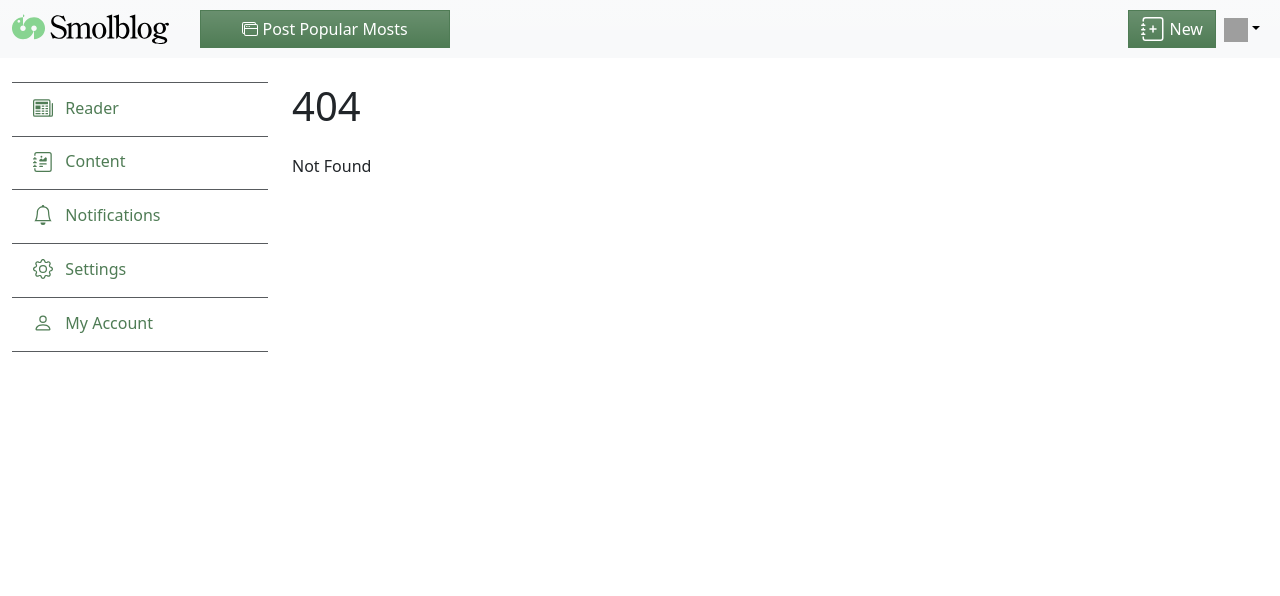
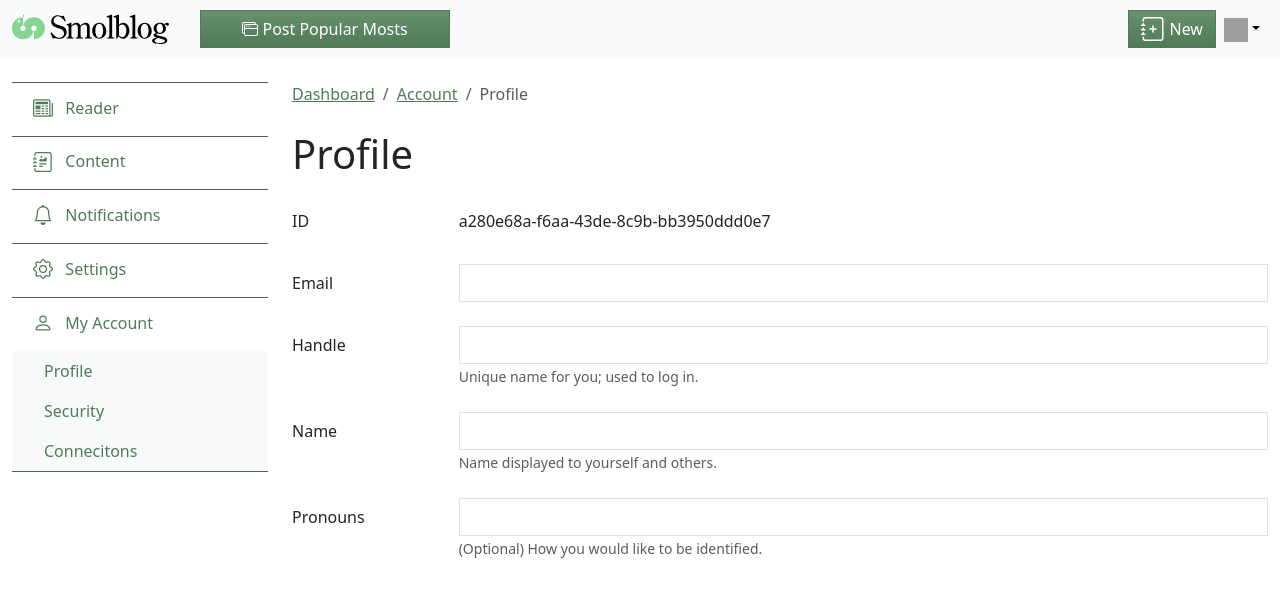
Before and after one commit to oddevan/smolblog-dashboard, a SvelteKit app: page /account in a window 1280 px wide. Before the commit this address had no page. Shown: the top 596 px of the page. Built offline with nearby package versions, Linux system fonts and the light colour scheme; grey boxes are pictures that could not be loaded.

Commit message:
Breadcrumbs and such

```diff
--- /dev/null
+++ b/src/lib/components/Breadcrumbs.svelte
@@ -0,0 +1,20 @@
+<script lang="ts" context="module">
+	export interface BreadcrumbStep {
+		path: string,
+		title: string,
+	};
+</script>
+
+<script lang="ts">
+	export let steps: BreadcrumbStep[];
+	export let current: string;
+</script>
+
+<nav aria-label="breadcrumb" id="breadcrumb-nav">
+	<ol class="breadcrumb">
+		{#each steps as { path, title }}
+		<li class="breadcrumb-item"><a href="{path}">{title}</a></li>
+		{/each }
+		<li class="breadcrumb-item active" aria-current="page">{current}</li>
+	</ol>
+</nav>
--- a/src/routes/+layout.svelte
+++ b/src/routes/+layout.svelte
@@ -11,69 +11,4 @@
 
 <Navbar/>
 
-<div class="container-fluid mx-auto" style="min-height: 100%">
-	<div class="row">
-		<div class="col-lg offcanvas-lg offcanvas-start" tabindex="-1" id="sidebar" aria-labelledby="sidelineLabel">
-			<div class="offcanvas-header">
-				<h5 class="offcanvas-title" id="sidelineLabel">
-					<img src="/smolblog.wordmark.onwhite.svg" class="d-inline-block align-top" alt="Smolblog" style="width: auto; height: 30px">
-				</h5>
-				<button type="button" class="btn-close" data-bs-dismiss="offcanvas" data-bs-target="#sidebar"  aria-label="Close"></button>
-			</div>
-
-			<button id="site-select-btn" type="button" class="btn btn-primary btn-block mb-3" data-bs-toggle="modal" data-bs-target="#siteSelectModal">
-				<Icon icon="window-stack"/>
-				Post Popular Mosts
-			</button>
-
-			<nav>
-				<ul class="nav nav-pills flex-column" id="sidebar-nav">
-					<li class="nav-item">
-						<a class="nav-link" href="/reader"><Icon icon="newspaper"/> Reader</a>
-						<slot name="reader-nav"/>
-					</li>
-					<li class="nav-item">
-						<a class="nav-link" href="/content"><Icon icon="journal-richtext"/> Content</a>
-						<slot name="content-nav"/>
-					</li>
-					<li class="nav-item">
-						<a class="nav-link" href="/notifications"><Icon icon="bell"/> Notifications</a>
-						<slot name="notifications-nav"/>
-					</li>
-					<li class="nav-item">
-						<a class="nav-link" href="/settings"><Icon icon="gear"/> Settings</a>
-						<slot name="settings-nav"/>
-					</li>
-					<li class="nav-item">
-						<a class="nav-link" href="/account"><Icon icon="person"/> My Account</a>
-						<slot name="account-nav"/>
-					</li>
-				</ul>
-			</nav>
-
-		</div>
-		<div class="col-lg">
-			<slot />
-		</div>
-	</div>
-</div>
-
-<div class="modal fade" id="siteSelectModal" tabindex="-1" aria-labelledby="siteSelectModalLabel" aria-hidden="true">
-	<div class="modal-dialog">
-		<div class="modal-content">
-			<div class="modal-header">
-				<h1 class="modal-title fs-5" id="siteSelectModalLabel">Select Site</h1>
-				<button type="button" class="btn-close" data-bs-dismiss="modal" aria-label="Close"></button>
-			</div>
-			<div class="modal-body">
-				<div class="list-group list-group-flush">
-					<button class="list-group-item list-group-item-action" data-bs-dismiss="modal">Post Popular Mosts</button>
-					<button class="list-group-item list-group-item-action" data-bs-dismiss="modal">oddEvan.com</button>
-					<button class="list-group-item list-group-item-action" data-bs-dismiss="modal">madcrasher.com</button>
-					<button class="list-group-item list-group-item-action" data-bs-dismiss="modal">The Nowhereverse</button>
-					<button class="list-group-item list-group-item-action" data-bs-dismiss="modal">PillTimer</button>
-				</div>
-			</div>
-		</div>
-	</div>
-</div>
+<slot/>
--- /dev/null
+++ b/src/routes/SidebarFrame.svelte
@@ -0,0 +1,70 @@
+<script lang="ts">
+	import Icon from "../lib/components/Icon.svelte";
+</script>
+
+<div class="container-fluid mx-auto" style="min-height: 100%">
+	<div class="row">
+		<div class="col-lg offcanvas-lg offcanvas-start" tabindex="-1" id="sidebar" aria-labelledby="sidelineLabel">
+			<div class="offcanvas-header">
+				<h5 class="offcanvas-title" id="sidelineLabel">
+					<img src="/smolblog.wordmark.onwhite.svg" class="d-inline-block align-top" alt="Smolblog" style="width: auto; height: 30px">
+				</h5>
+				<button type="button" class="btn-close" data-bs-dismiss="offcanvas" data-bs-target="#sidebar"  aria-label="Close"></button>
+			</div>
+
+			<button id="site-select-btn" type="button" class="btn btn-primary btn-block mb-3" data-bs-toggle="modal" data-bs-target="#siteSelectModal">
+				<Icon icon="window-stack"/>
+				Post Popular Mosts
+			</button>
+
+			<nav>
+				<ul class="nav nav-pills flex-column" id="sidebar-nav">
+					<li class="nav-item">
+						<a class="nav-link" href="/reader"><Icon icon="newspaper"/> Reader</a>
+						<slot name="reader-nav"/>
+					</li>
+					<li class="nav-item">
+						<a class="nav-link" href="/content"><Icon icon="journal-richtext"/> Content</a>
+						<slot name="content-nav"/>
+					</li>
+					<li class="nav-item">
+						<a class="nav-link" href="/notifications"><Icon icon="bell"/> Notifications</a>
+						<slot name="notifications-nav"/>
+					</li>
+					<li class="nav-item">
+						<a class="nav-link" href="/settings"><Icon icon="gear"/> Settings</a>
+						<slot name="settings-nav"/>
+					</li>
+					<li class="nav-item">
+						<a class="nav-link" href="/account"><Icon icon="person"/> My Account</a>
+						<slot name="account-nav"/>
+					</li>
+				</ul>
+			</nav>
+
+		</div>
+		<div class="col-lg">
+			<slot />
+		</div>
+	</div>
+</div>
+
+<div class="modal fade" id="siteSelectModal" tabindex="-1" aria-labelledby="siteSelectModalLabel" aria-hidden="true">
+	<div class="modal-dialog">
+		<div class="modal-content">
+			<div class="modal-header">
+				<h1 class="modal-title fs-5" id="siteSelectModalLabel">Select Site</h1>
+				<button type="button" class="btn-close" data-bs-dismiss="modal" aria-label="Close"></button>
+			</div>
+			<div class="modal-body">
+				<div class="list-group list-group-flush">
+					<button class="list-group-item list-group-item-action" data-bs-dismiss="modal">Post Popular Mosts</button>
+					<button class="list-group-item list-group-item-action" data-bs-dismiss="modal">oddEvan.com</button>
+					<button class="list-group-item list-group-item-action" data-bs-dismiss="modal">madcrasher.com</button>
+					<button class="list-group-item list-group-item-action" data-bs-dismiss="modal">The Nowhereverse</button>
+					<button class="list-group-item list-group-item-action" data-bs-dismiss="modal">PillTimer</button>
+				</div>
+			</div>
+		</div>
+	</div>
+</div>
--- /dev/null
+++ b/src/routes/account/+layout.svelte
@@ -0,0 +1,13 @@
+<script>
+	import SidebarFrame from "../SidebarFrame.svelte";
+</script>
+
+<SidebarFrame>
+<ul class="nav nav-pills flex-column" slot="account-nav">
+	<li class="nav-item"><a class="nav-link" href="/account">Profile</a></li>
+	<li class="nav-item"><a class="nav-link" href="/account/security">Security</a></li>
+	<li class="nav-item"><a class="nav-link" href="/account/connections">Connecitons</a></li>
+</ul>
+
+<slot/>
+</SidebarFrame>
--- /dev/null
+++ b/src/routes/account/+page.svelte
@@ -0,0 +1,48 @@
+<script>
+	import Breadcrumbs from "../../lib/components/Breadcrumbs.svelte";
+
+	const steps = [
+		{path: '/', title: 'Dashboard'},
+		{path: '/account', title: 'Account'},
+	];
+
+</script>
+<Breadcrumbs steps={steps} current="Profile" />
+
+<h1>Profile</h1>
+
+<form>
+  <div class="row mb-4">
+    <label for="inputEmail" class="col-lg-2 col-form-label">ID</label>
+    <div class="col-lg">
+      <input type="email" readonly class="form-control-plaintext" id="inputEmail" value="a280e68a-f6aa-43de-8c9b-bb3950ddd0e7">
+    </div>
+  </div>
+  <div class="row mb-4">
+    <label for="inputEmail" class="col-lg-2 col-form-label">Email</label>
+    <div class="col-lg">
+      <input type="email" class="form-control" id="inputEmail">
+    </div>
+  </div>
+  <div class="row mb-4">
+    <label for="inputHandle" class="col-lg-2 col-form-label">Handle</label>
+    <div class="col-lg">
+      <input type="text" class="form-control" id="inputHandle" aria-describedby="inputHandleHelp">
+			<span class="form-text" id="inputHandleHelp">Unique name for you; used to log in.</span>
+    </div>
+  </div>
+  <div class="row mb-4">
+    <label for="inputName" class="col-lg-2 col-form-label">Name</label>
+    <div class="col-lg">
+      <input type="text" class="form-control" id="inputName" aria-describedby="inputNameHelp">
+			<span class="form-text" id="inputNameHelp">Name displayed to yourself and others.</span>
+    </div>
+  </div>
+  <div class="row mb-4">
+    <label for="inputPronouns" class="col-lg-2 col-form-label">Pronouns</label>
+    <div class="col-lg">
+      <input type="text" class="form-control" id="inputPronouns" aria-describedby="inputPronounsHelp">
+			<span class="form-text" id="inputPronounsHelp">(Optional) How you would like to be identified.</span>
+    </div>
+  </div>
+</form>
```
Also changed, not shown: src/routes/+page.svelte (+8 -2 lines).
